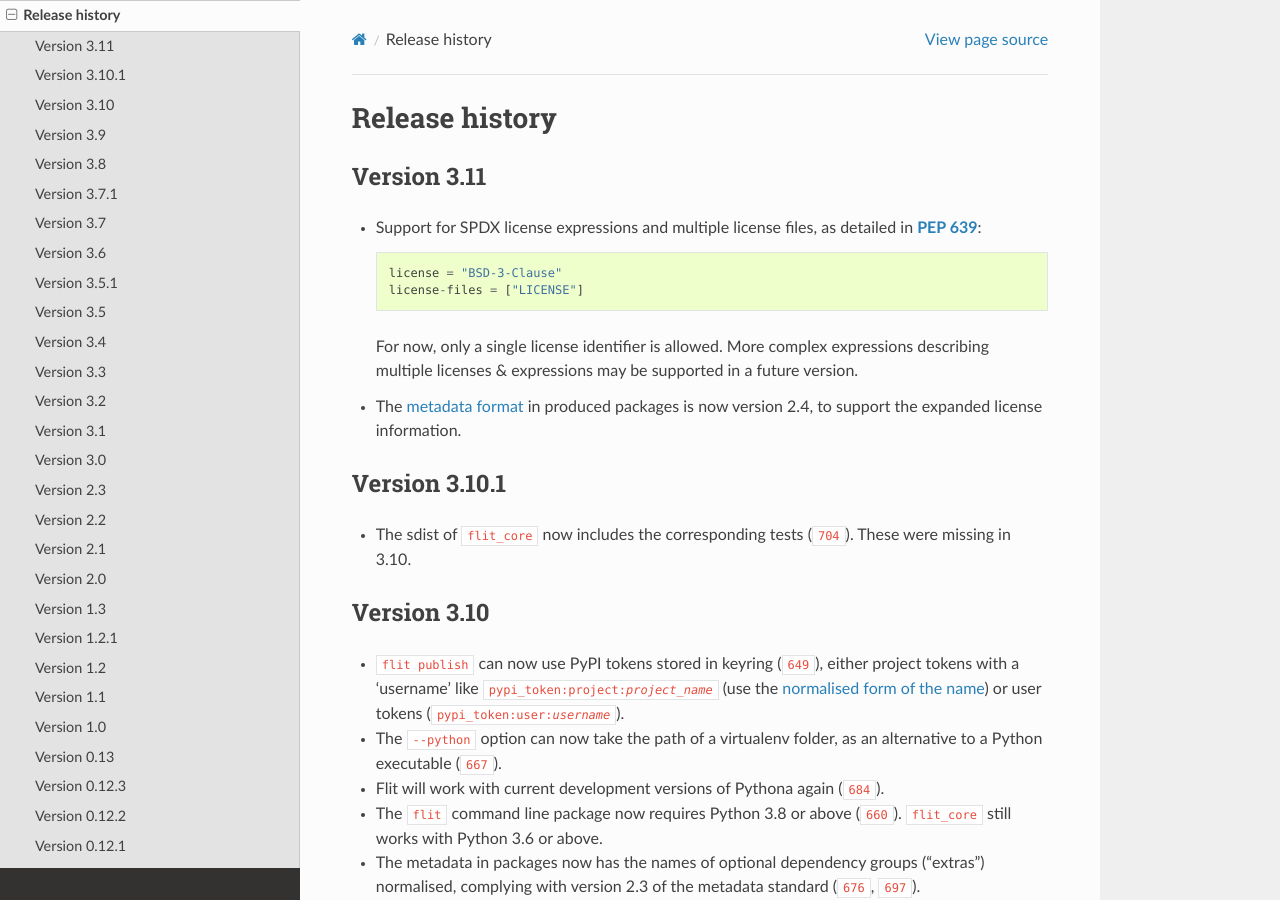
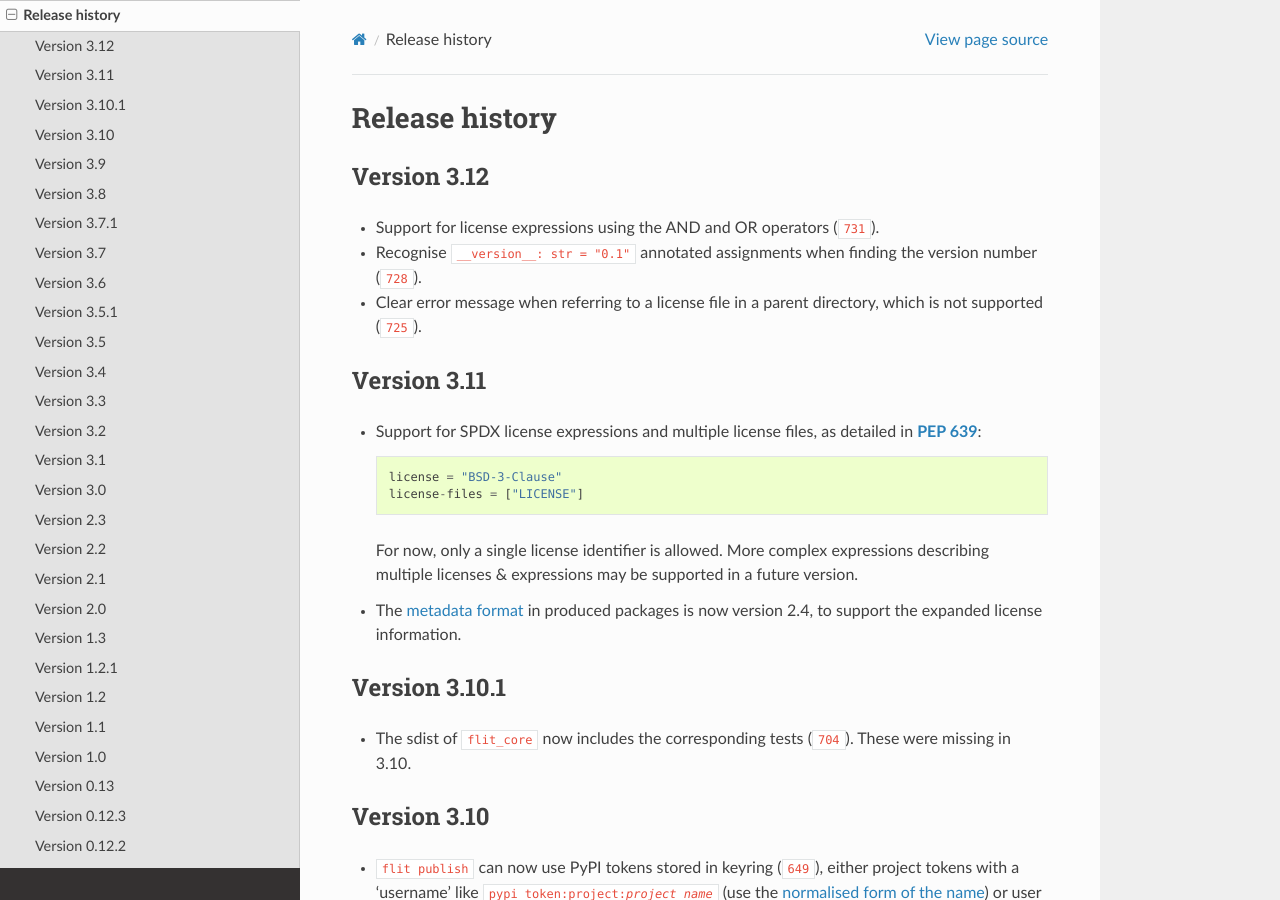
Before and after one commit to pypa/flit, a Sphinx documentation site: the page built from doc/history.rst, in a window 1280 px wide and 900 px high. Built offline with Sphinx 7.4.7 and the Read the Docs theme 3.1.0, drawn with Linux system fonts in a browser that asks for light colours; pages that are not in the unit, such as notebooks, are missing from menus; cross-references to code outside the pages are shown as plain code.

Commit message:
Prepare release notes for 3.12

```diff
--- a/doc/history.rst
+++ b/doc/history.rst
@@ -1,5 +1,14 @@
 Release history
 ===============
+
+Version 3.12
+------------
+
+- Support for license expressions using the AND and OR operators (:ghpull:`731`).
+- Recognise ``__version__: str = "0.1"`` annotated assignments when finding the
+  version number (:ghpull:`728`).
+- Clear error message when referring to a license file in a parent directory,
+  which is not supported (:ghpull:`725`).
 
 Version 3.11
 ------------
```
